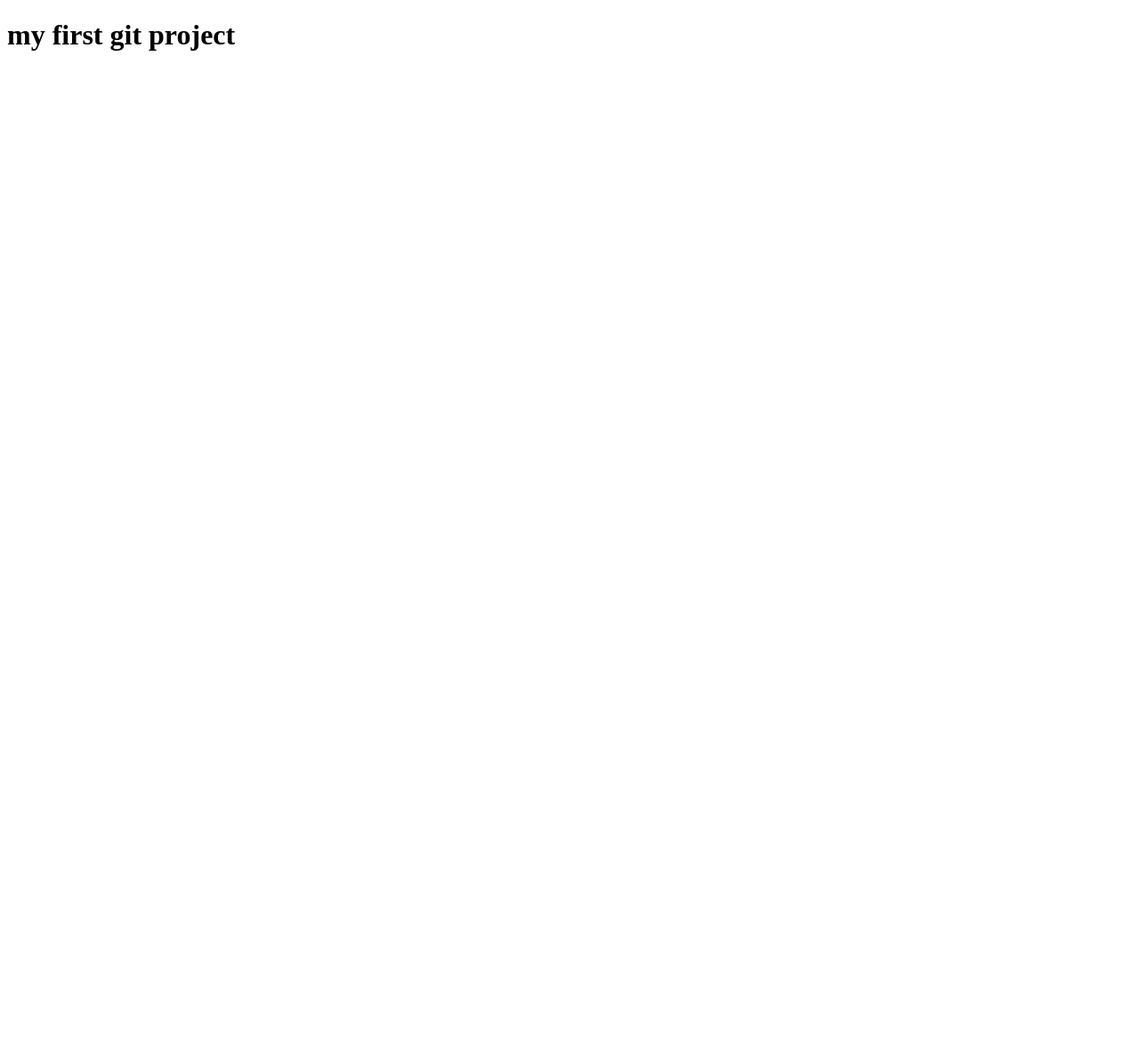
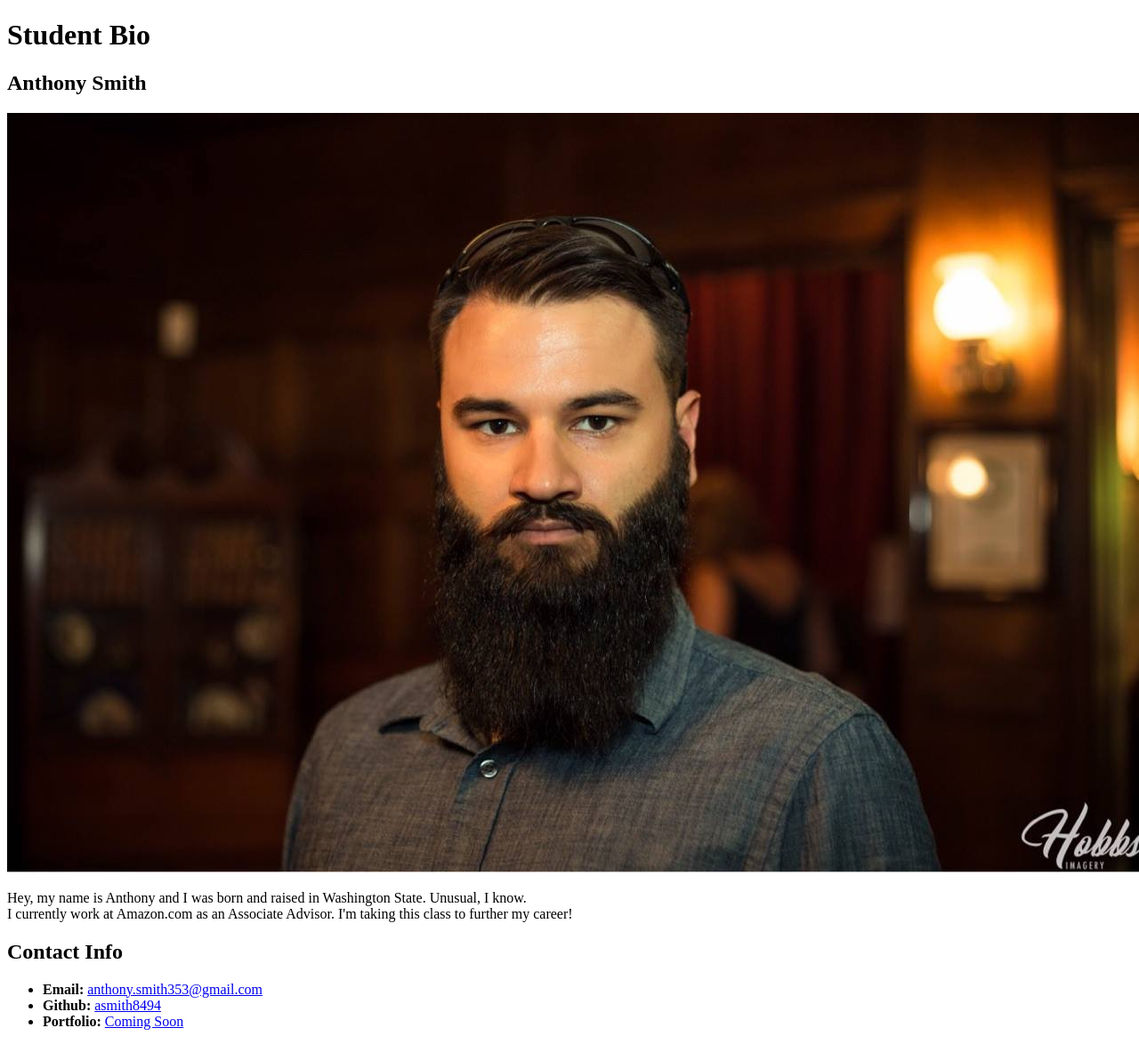
Before and after one commit to asmith8494/myfirstrepo, a plain HTML site: page index.html in a window 1280 px wide. Shown: the whole page at 89% size. Before the commit the page ends 800 px from the top, so only its background shows below. Drawn offline with Linux system fonts and the light colour scheme.

Commit message:
Adding assets and updated index.html to have a basic bio website

```diff
--- a/index.html
+++ b/index.html
@@ -1,11 +1,40 @@
 <!DOCTYPE html>
-<html>
-    <head>
-        <title>
-            My first git project
-        </title>
-    </head>
-    <body>
-        <h1>my first git project</h1>
-    </body>
+<html lang="en-us">
+
+<head>
+    <meta charset="UTF-8" />
+    <title>Anthony Smith Bio</title>
+</head>
+
+<body>
+    <h1>
+        <strong>Student Bio</strong>
+    </h1>
+
+    <h2>
+        Anthony Smith
+
+    </h2>
+
+    <img src="./assets/images/anthnsm.jpg">
+
+    <br>
+
+    <p>
+        Hey, my name is Anthony and I was born and raised in Washington State. Unusual, I know. <br> I currently work at Amazon.com as an Associate Advisor. I'm taking this class
+        to further my career!
+    </p>
+
+    <h2>
+        Contact Info
+    </h2>
+
+    <ul>
+        <li><strong>Email:</strong> <a href="mailto:anthony.smith353@gmail.com">anthony.smith353@gmail.com</a></li>
+        <li><strong>Github:</strong> <a href="https://github.com/asmith8494">asmith8494</a></li>
+        <li><strong>Portfolio:</strong> <a href="#">Coming Soon</a></li>
+
+    </ul>
+</body>
+
 </html>
```
Also changed, not shown: assets/images/anthnsm.jpg (added).
